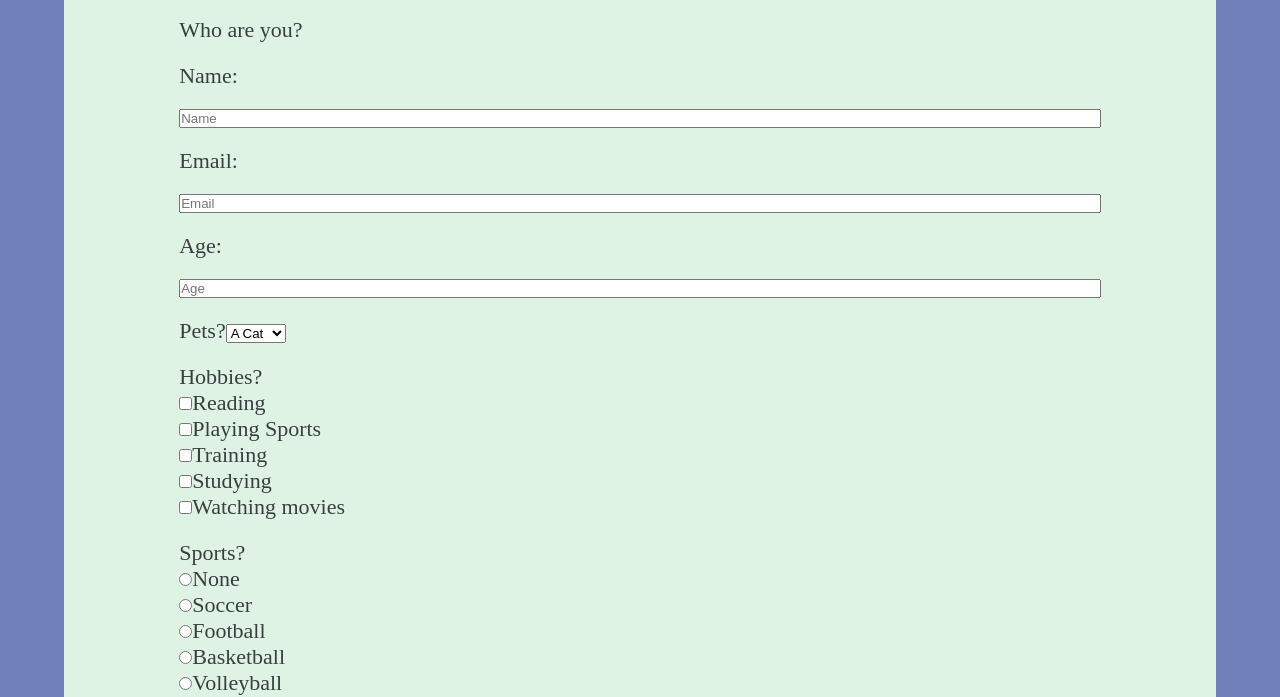
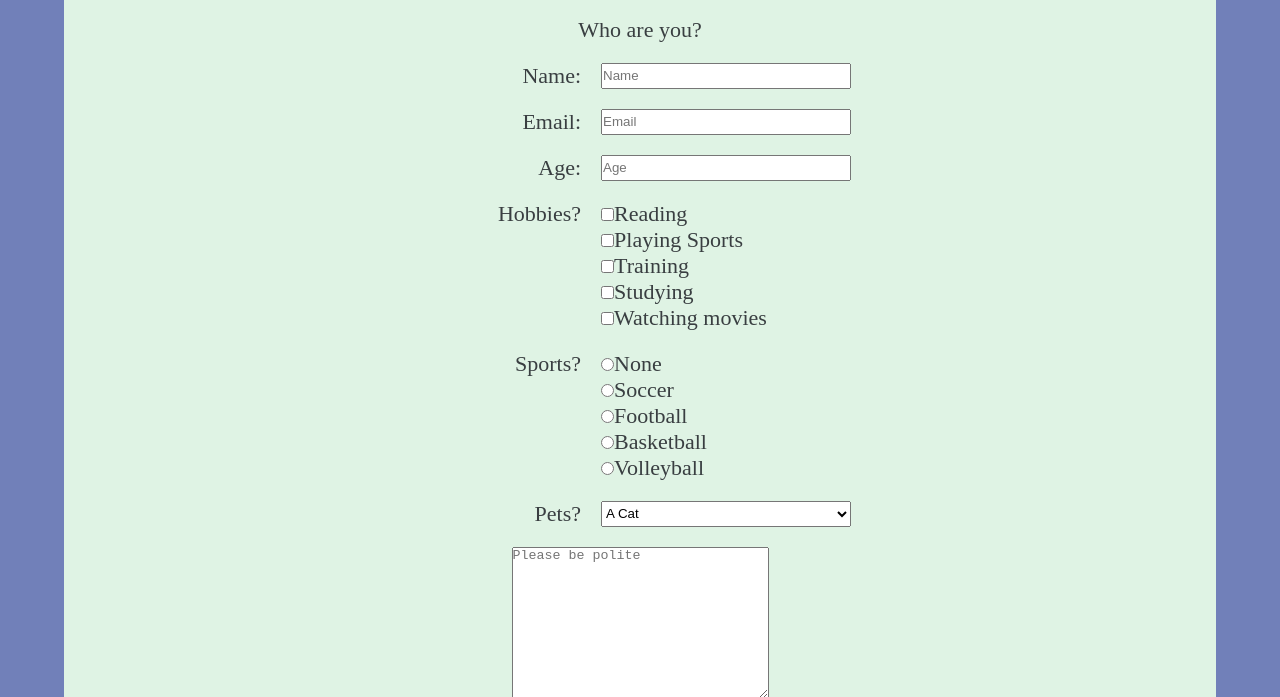
Before and after one commit to SA1995/Survey-Form, a plain HTML site: page index.html in a window 1280 px wide. Shown: the part 103-800 px from the top of the page. Drawn offline with Linux system fonts and the light colour scheme; a web font is replaced by a local one.

Commit message:
Survey Form v2

```diff
--- a/estilo.css
+++ b/estilo.css
@@ -11,6 +11,7 @@ body{
     width:90%;
     display:grid;
     background:#dff3e4;
+    margin-bottom:2%;
 }
 .contenedor{
     grid-gap:20px;
@@ -41,12 +42,73 @@ body{
     display:block;
 }
 .form{
-    grid-template-areas: "description"
-                         "name-input"
-                         "email-input"
-                         "age-input"
-                         "hobbies-input"
-                         "sports-input"
-                         "pets-input"
-                         "submit-input";
+    grid-template-areas: "description description"
+                         "name-label name"
+                         "email-label email"
+                         "age-label number"
+                         "hobbies-label hobbies-input"
+                         "sports-label sports-input"
+                         "pets-label pets-input"
+                         "submit-label submit-label";
 }
+.form .description-label{
+    grid-area:description;
+    text-align:center;
+}
+.form .name-label{
+    grid-area:name-label;
+    text-align:right;
+}
+.form .email-label{
+    grid-area:email-label;
+    text-align:right;
+}
+.form .number-label{
+    grid-area:age-label;
+    text-align:right;
+}
+.form .hobbies-label{
+    grid-area:hobbies-label;
+    text-align:right;
+}
+.form .sports-label{
+    grid-area:sports-label;
+    text-align:right;
+}
+.form .pets-label{
+    grid-area:pets-label;
+    text-align:right;
+}
+.form .submit-label{
+    grid-area:submit-label;
+    text-align:center;
+}
+
+
+.form #name{
+    grid-area:name;
+    text-align:left;
+    width:50%;
+}
+.form #email{
+    grid-area:email;
+    text-align:left;
+    width:50%;
+}
+.form #number{
+    grid-area:number;
+    text-align:left;
+    width:50%;
+}
+.form .hobbies-input{
+    grid-area:hobbies-input;
+    text-align:left;
+}
+.form .sports-input{
+    grid-area:sports-input;
+    text-align:left;
+}
+.form #dropdown{
+    grid-area:pets-input;
+    width:50%;
+}
--- a/index.html
+++ b/index.html
@@ -30,33 +30,40 @@
 
 
           <label for="dropdown" class="pets-label">
-          Pets?<select name="dropdown" id="dropdown">
+          Pets?
+          </label>
+
+          <select name="dropdown" id="dropdown">
               <option value="1" disabled>None</option>
               <option value="2">A Cat</option>
               <option value="3">A Dog</option>
+          </select>
 
-          </select>
-          </label>
           <label for="hobbies" class="hobbies-label">
           Hobbies?
-          <ul>
+          </label>
+
+
+          <ul class="hobbies-input">
               <li><input type="checkbox" name="Reading" value="1">Reading</li>
               <li><input type="checkbox" name="Playing Sports" value="2">Playing Sports</li>
               <li><input type="checkbox" name="Training" value="3">Training</li>
               <li><input type="checkbox" name="Studying" value="4">Studying</li>
               <li><input type="checkbox" name="Watching movies" value="5">Watching movies</li>
           </ul>
-          </label>
+
           <label for="sports" class="sports-label">
           Sports?
-          <ul>
+          </label>
+
+          <ul class="sports-input">
               <li><input type="radio" name="None" value="1">None</li>
               <li><input type="radio" name="Soccer" value="2">Soccer</li>
               <li><input type="radio" name="Football" value="3">Football</li>
               <li><input type="radio" name="Basketball" value="4">Basketball</li>
               <li><input type="radio" name="Volleyball" value="5">Volleyball</li>
           </ul>
-          </label>
+
           <label for="submit" class="submit-label">
           <textarea name="" id="" cols="30" rows="10" placeholder="Please be polite"></textarea>
           <br>
```
